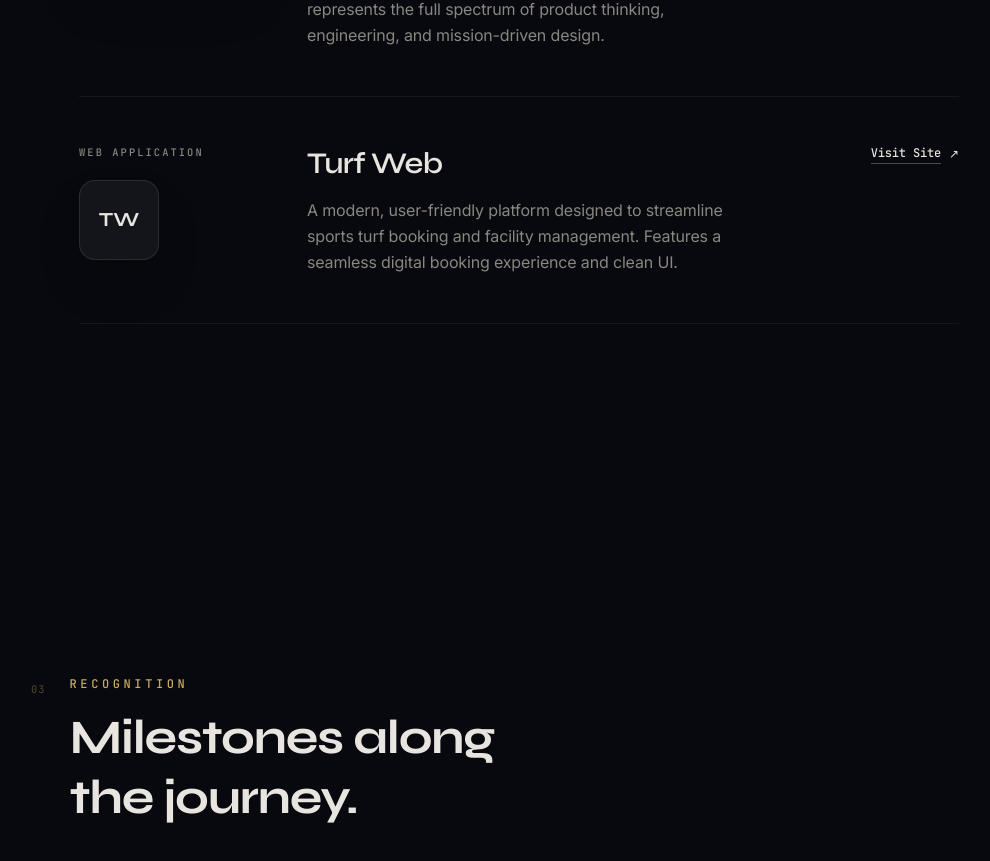
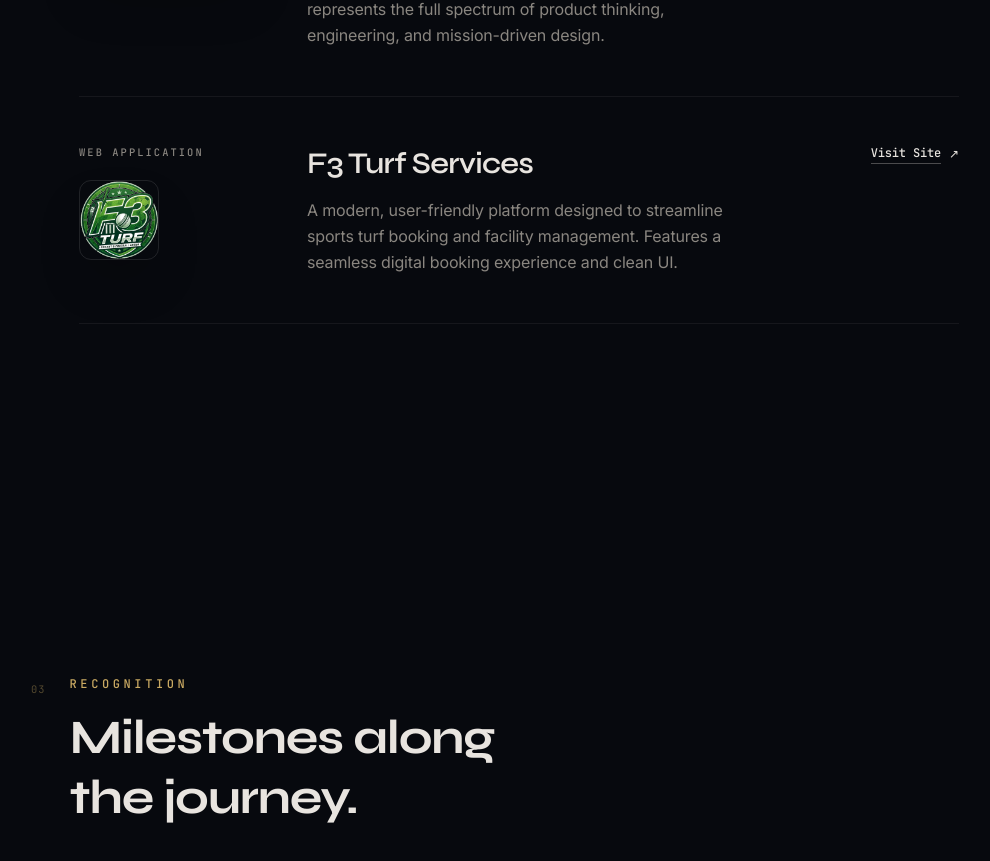
Before and after one commit to Sarthak-R07/Sarthak-Potfolio, a React (Vite) app: page / in a window 1280 px wide. Shown: the part 2652-3513 px from the top of the page, without its empty margins (145-1135 px from the left). Built offline with nearby package versions, Linux system fonts and the light colour scheme.

Commit message:
Add clean F3 Turf logo and update project title

```diff
--- a/src/components/Work.tsx
+++ b/src/components/Work.tsx
@@ -26,12 +26,12 @@ const projects = [
     flagship: true,
   },
   {
-    title: 'Turf Web',
+    title: 'F3 Turf Services',
     type: 'Web Application',
     description: 'A modern, user-friendly platform designed to streamline sports turf booking and facility management. Features a seamless digital booking experience and clean UI.',
     websiteLink: 'https://Sarthak-R07.github.io/f3-turf-services/',
     videoLink: null,
-    logo: null,
+    logo: '/Sarthak-Potfolio/logo_f3_turf.png',
     flagship: false,
   },
 ];
```
Also changed, not shown: public/logo_f3_turf.png (added).
